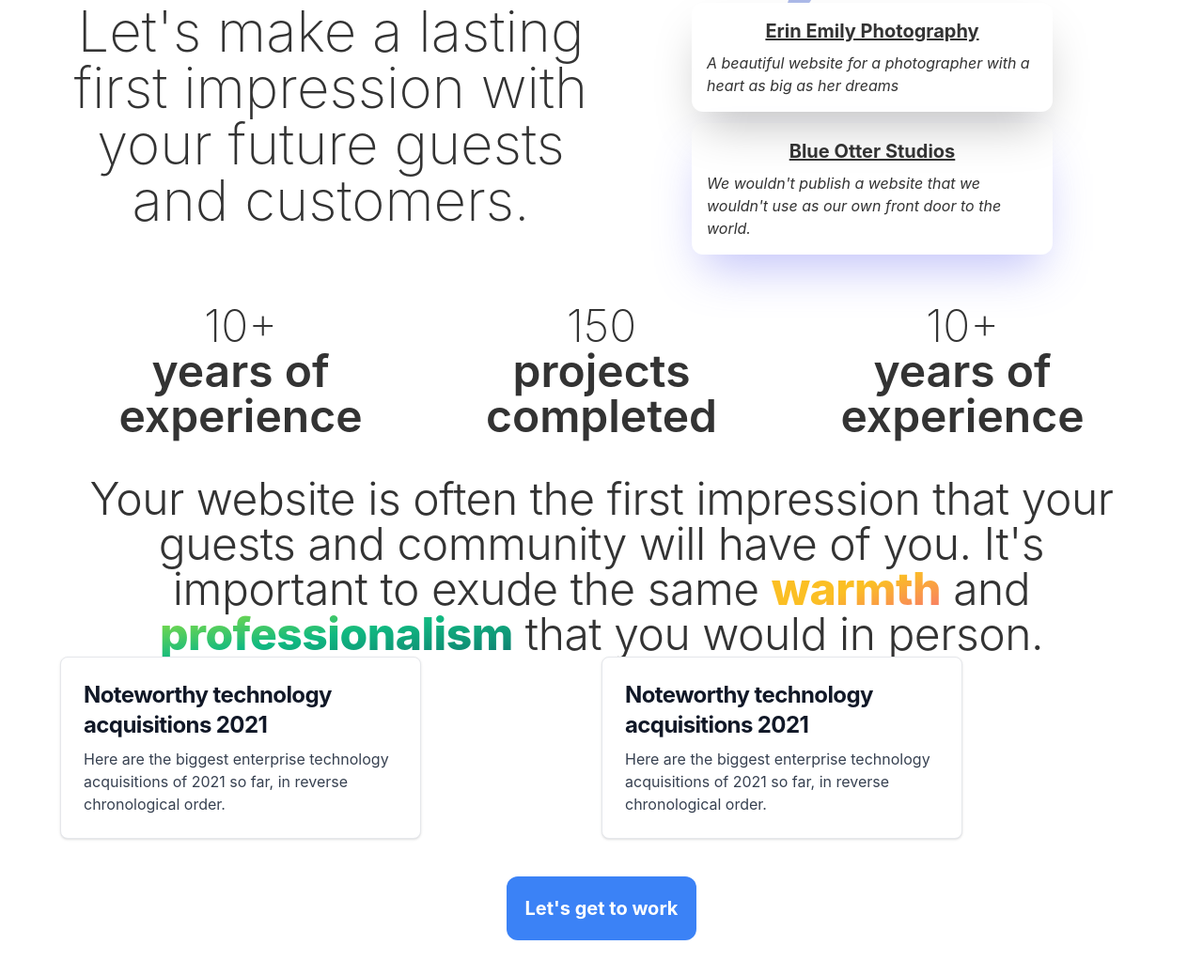
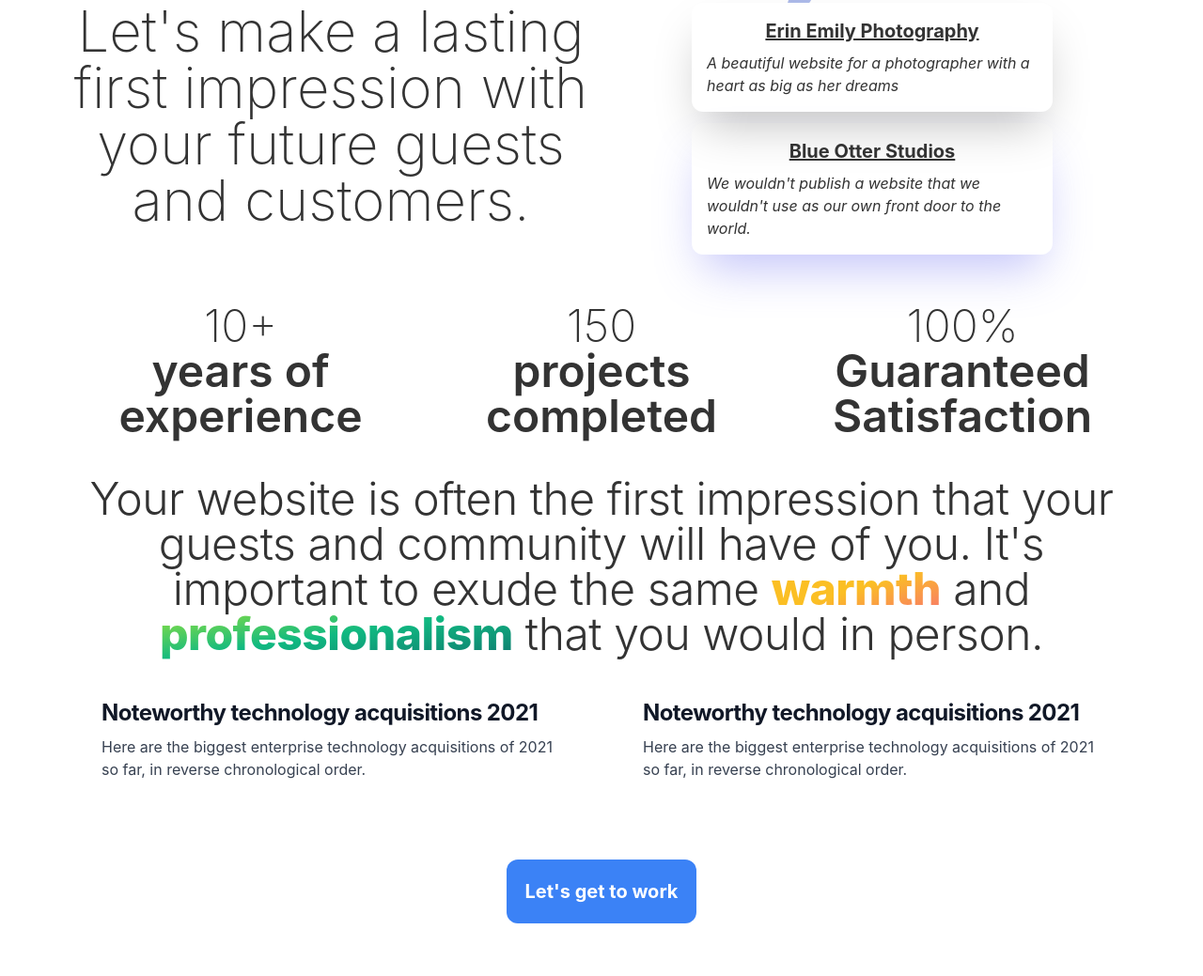
Before and after one commit to coffee-cake-isaac/landing, a Gatsby site in the folder nova/: page / in a window 1280 px wide. Shown: the part 485-1524 px from the top of the page at 94% size. Built offline with nearby package versions, Linux system fonts and the light colour scheme; Gatsby itself is replaced by a stand-in of ours.

Commit message:
UI Changes

```diff
--- a/nova/src/pages/index.js
+++ b/nova/src/pages/index.js
@@ -140,8 +140,8 @@ const IndexPage = () => (
             <p className="text-5xl font-semibold">projects completed</p>
           </div>
           <div className="text-center">
-            <p className="text-5xl font-extralight">10+</p>
-            <p className="text-5xl font-semibold">years of experience</p>
+            <p className="text-5xl font-extralight">100%</p>
+            <p className="text-5xl font-semibold">Guaranteed Satisfaction</p>
           </div>
         </div>
       </div>
@@ -159,30 +159,24 @@ const IndexPage = () => (
           that you would in person.
         </h1>
         <div className="flex grid grid-cols-1 md:grid-cols-2 items-center justify-center">
-          <a
-            href="#"
-            className="block max-w-sm p-6 bg-white border border-gray-200 rounded-lg shadow hover:bg-gray-100 dark:bg-gray-800 dark:border-gray-700 dark:hover:bg-gray-700"
-          >
-            <h5 className="mb-2 text-2xl font-bold tracking-tight text-gray-900 dark:text-white">
+          <div className="block m-5 p-6 bg-white rounded-lg bg-gray-100 dark:border-gray-500 ">
+            <h5 className="mb-2 text-2xl font-bold tracking-tight text-gray-900 ">
               Noteworthy technology acquisitions 2021
             </h5>
             <p className="font-normal text-gray-700 dark:text-gray-400">
               Here are the biggest enterprise technology acquisitions of 2021 so
               far, in reverse chronological order.
             </p>
-          </a>
-          <a
-            href="#"
-            className="block max-w-sm p-6 bg-white border border-gray-200 rounded-lg shadow hover:bg-gray-100 dark:bg-gray-800 dark:border-gray-700 dark:hover:bg-gray-700"
-          >
-            <h5 className="mb-2 text-2xl font-bold tracking-tight text-gray-900 dark:text-white">
+          </div>
+          <div className="block m-5 p-6 bg-white rounded-lg bg-gray-100 dark:border-gray-500 ">
+            <h5 className="mb-2 text-2xl font-bold tracking-tight text-gray-900 ">
               Noteworthy technology acquisitions 2021
             </h5>
             <p className="font-normal text-gray-700 dark:text-gray-400">
               Here are the biggest enterprise technology acquisitions of 2021 so
               far, in reverse chronological order.
             </p>
-          </a>
+          </div>
         </div>
       </div>
       <div className="flex justify-center py-10">
```
